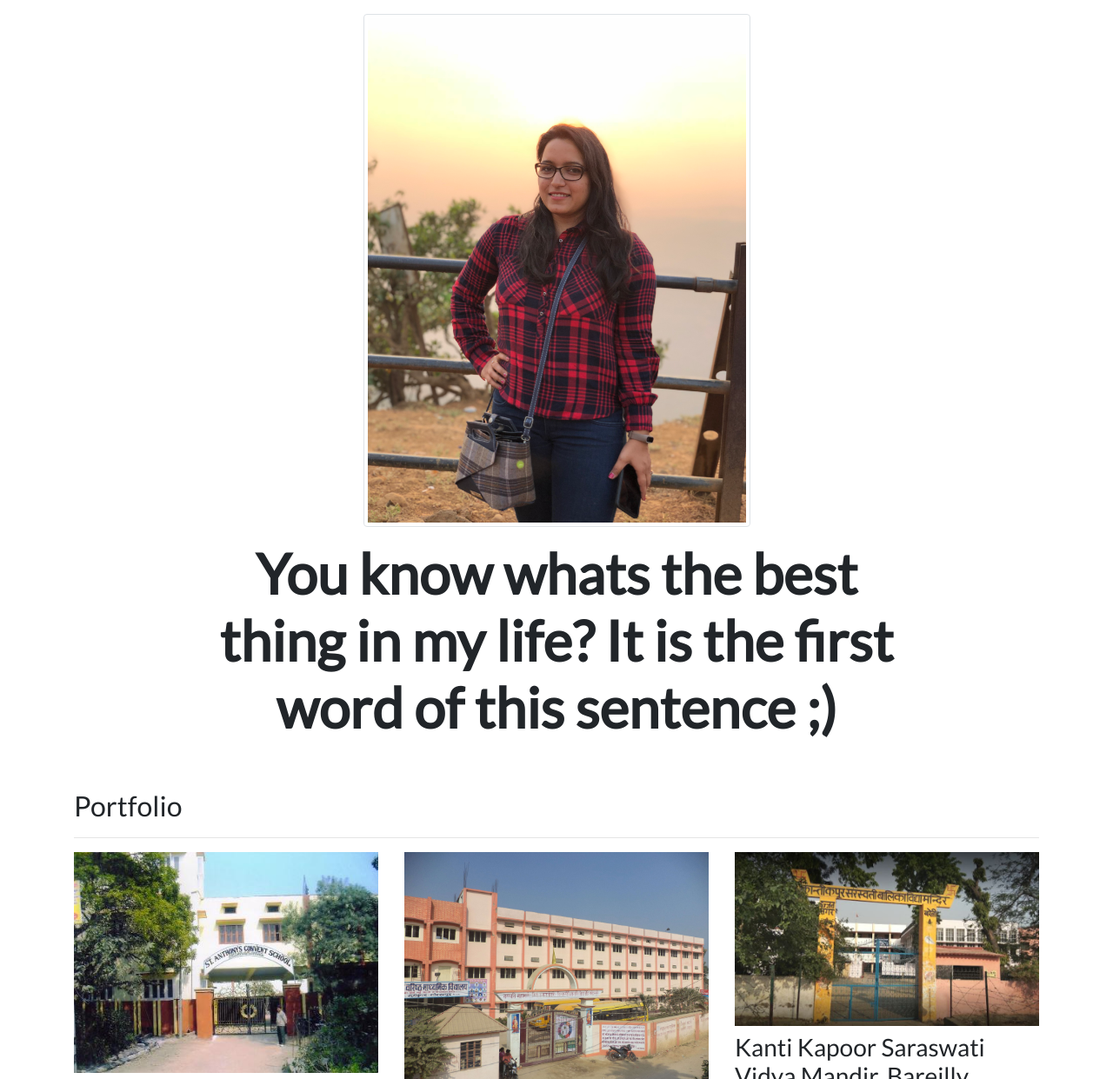
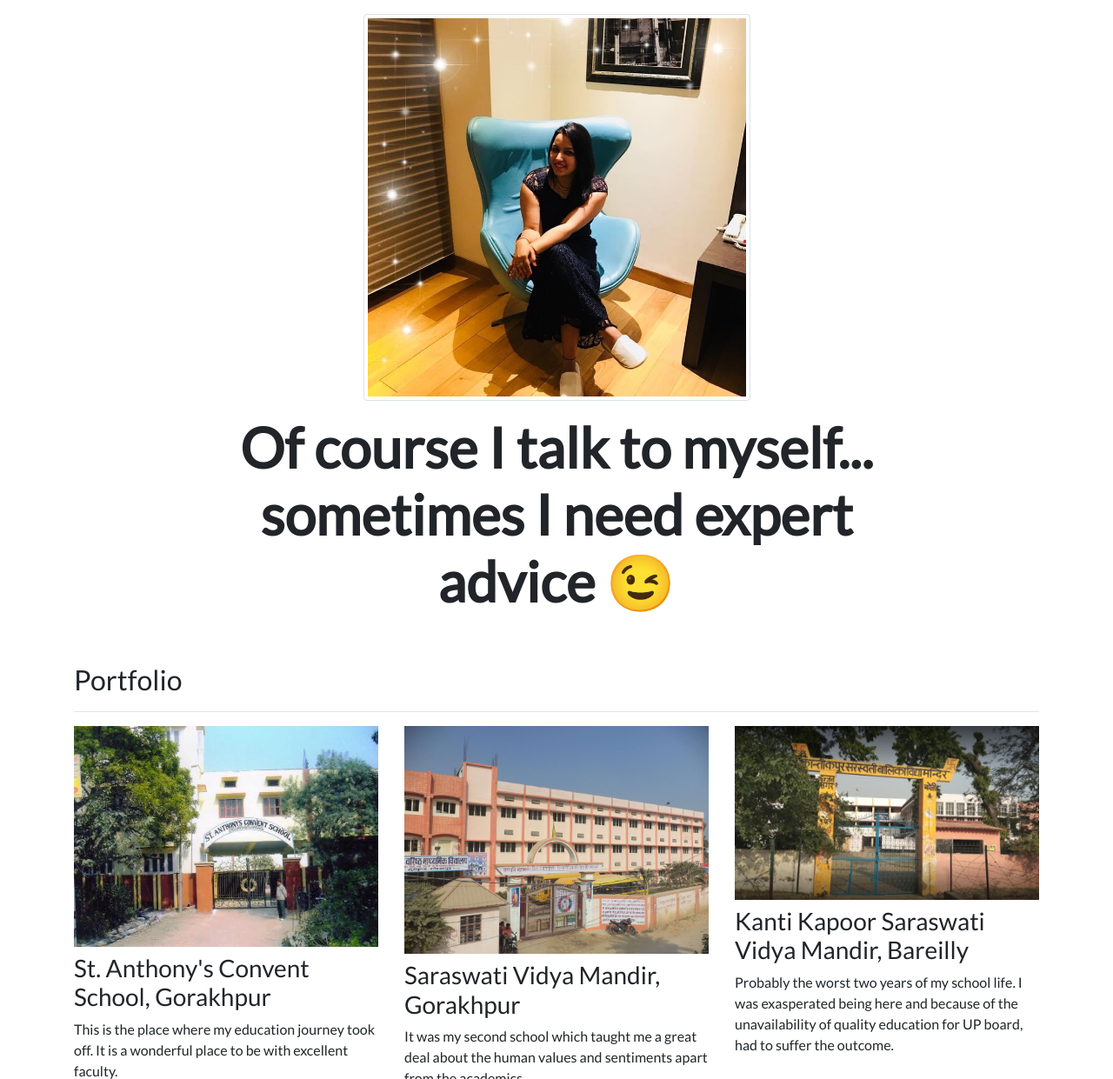
Before and after one commit to abhaygangwar3/Ankii-s-Portfolio, a Django app: page / in a window 1280 px wide. Shown: the part 56-1297 px from the top of the page at 87% size. Run offline with Django 3.2, Linux system fonts and the light colour scheme; data comes from the database, SQL or seed files in the repository; some libraries are stand-ins or nearby versions.

Commit message:
Added a new pic

```diff
--- a/personal_portfolio/settings.py
+++ b/personal_portfolio/settings.py
@@ -127,3 +127,8 @@ STATIC_ROOT = os.path.join(BASE_DIR, 'static')
 MEDIA_URL = '/media/'
 
 MEDIA_ROOT = os.path.join(BASE_DIR, 'media')
+
+try:
+    from .local_settings import *
+except ImportError:
+    print("Looks like no local file present. It seems you are on production.")
--- a/portfolio/templates/portfolio/homepage.html
+++ b/portfolio/templates/portfolio/homepage.html
@@ -6,14 +6,13 @@
 
 <div class="row justify-content-center my-3">
     <div class="col-5">
-        <img src="{% static 'portfolio/YoYo.jpg' %}" class="img-fluid rounded mx-auto d-block img-thumbnail">
+        <img src="{% static 'portfolio/MeNMine.jpg' %}" class="img-fluid rounded mx-auto d-block img-thumbnail">
     </div>
 </div>
 
 <div class="row justify-content-center mb-3">
     <div class="col-md-9 text-center">
-        <h1 id="hometext" class="font-weight-bold">You know whats the best thing in my life? It is the first word of
-            this sentence ;) </h1>
+        <h1 id="hometext" class="font-weight-bold">Of course I talk to myself... sometimes I need expert advice &#128521;</h1>
     </div>
 </div>
 
```
Also changed, not shown: requirements.txt (added, +24 -0 lines), portfolio/static/portfolio/MeNMine.JPG (added), portfolio/static/portfolio/YoYo.jpg (deleted).
